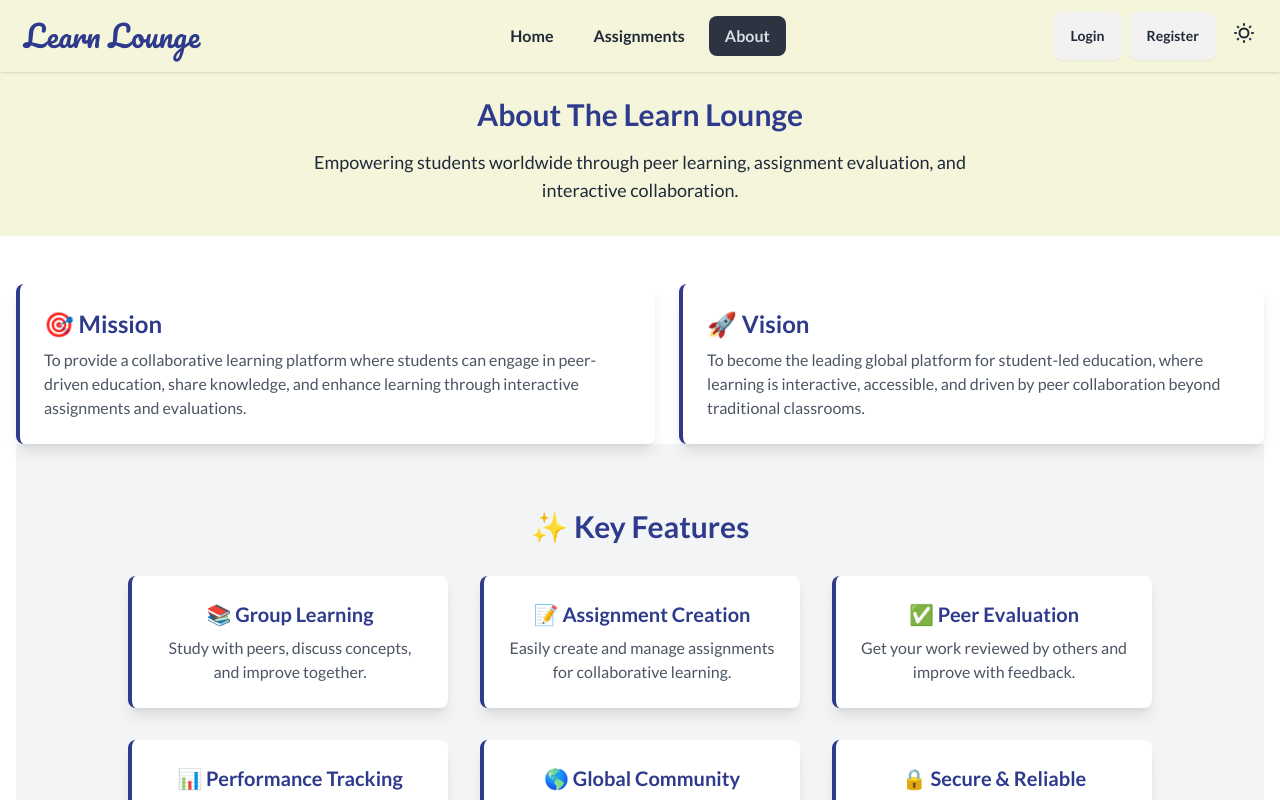
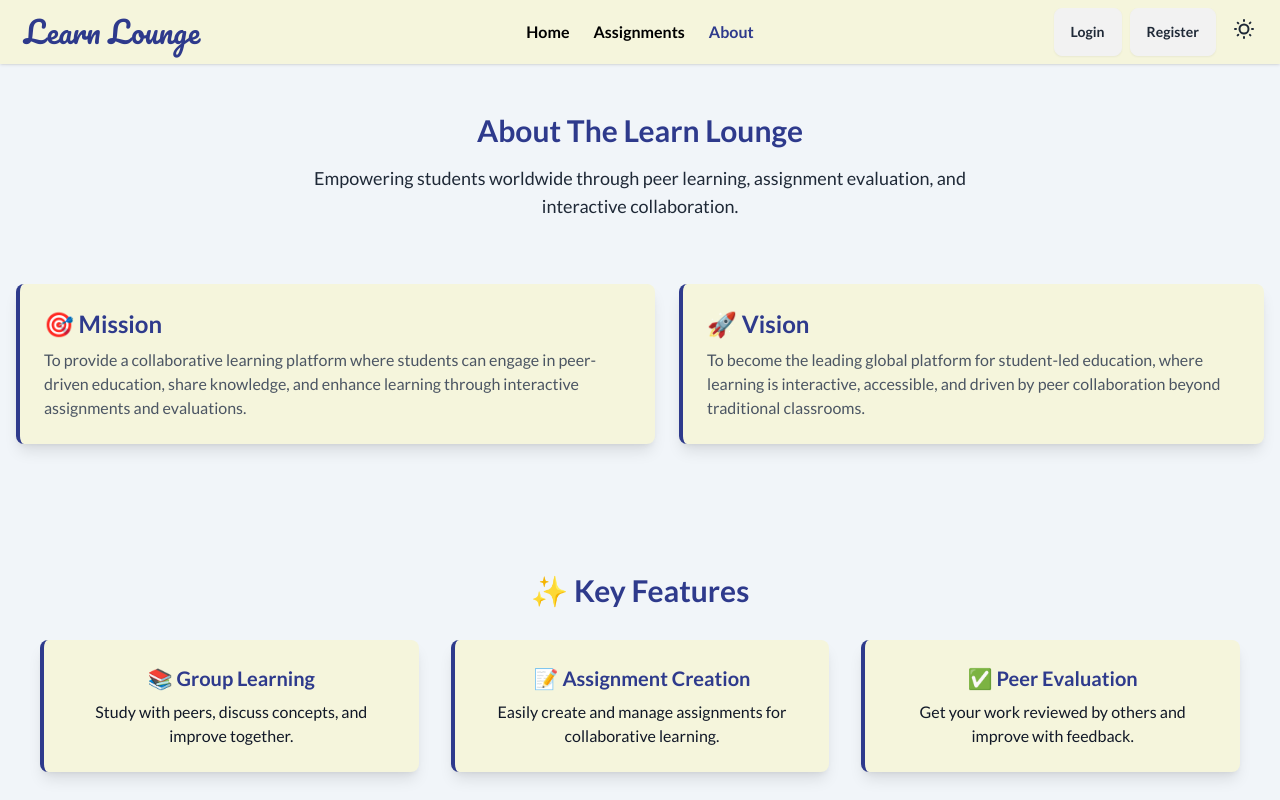
Before and after one commit to Najmul-Shaon/Learn-Lounge-Client, a React (Vite) app: page /about in a window 1280 px wide. Shown: the top 800 px of the page. Built offline with nearby package versions, Linux system fonts and the light colour scheme; no server answers.

Commit message:
navbar fix

```diff
--- a/src/Components/Footer.jsx
+++ b/src/Components/Footer.jsx
@@ -1,6 +1,6 @@
 const Footer = () => {
   return (
-    <footer className="footer bg-base-300 text-base-content p-10">
+    <footer className="footer bg-secondary text-base-content p-10">
       <nav>
         <h6 className="footer-title">Platforms</h6>
         <a className="link link-hover">Home</a>
--- a/src/Components/NavBar.jsx
+++ b/src/Components/NavBar.jsx
@@ -2,6 +2,7 @@ import { useContext, useEffect, useState } from "react";
 import { Link, NavLink } from "react-router-dom";
 import { AuthContext } from "../Provider/AuthProvider";
 import axios from "axios";
+import { RxHamburgerMenu } from "react-icons/rx";
 
 const NavBar = () => {
   // load from auth provider
@@ -30,29 +31,65 @@ const NavBar = () => {
   const links = (
     <>
       <li>
-        <NavLink to="/" className="font-semibold text-base">
+        <NavLink
+          to="/"
+          className={({ isActive }) =>
+            `font-semibold text-base hover:text-primary ${
+              isActive ? "text-primary" : "text-black"
+            } focus:outline-none`
+          }
+        >
           Home
         </NavLink>
       </li>
       <li>
-        <NavLink to="/assignments" className="font-semibold text-base">
+        <NavLink
+          to="/assignments"
+          className={({ isActive }) =>
+            `font-semibold text-base hover:text-primary ${
+              isActive ? "text-primary" : "text-black"
+            } focus:outline-none`
+          }
+        >
           Assignments
         </NavLink>
       </li>
-      <li>
-        <NavLink to="/about" className="font-semibold text-base">
-          About
-        </NavLink>
-      </li>
+
       {user && (
         <li>
-          <NavLink to="/pendingAssignments" className="font-semibold text-base">
+          <NavLink
+            to="/pendingAssignments"
+            className={({ isActive }) =>
+              `font-semibold text-base hover:text-primary ${
+                isActive ? "text-primary" : "text-black"
+              } focus:outline-none`
+            }
+          >
             Pending Assignments
           </NavLink>
         </li>
       )}
+      <li>
+        <NavLink
+          to="/about"
+          className={({ isActive }) =>
+            `font-semibold text-base hover:text-primary ${
+              isActive ? "text-primary" : "text-black"
+            } focus:outline-none`
+          }
+        >
+          About
+        </NavLink>
+      </li>
     </>
   );
+
+  const [isMenuView, setIsMenuView] = useState(true);
+
+  const toggleMenu = () => {
+    setIsMenuView(!isMenuView);
+  };
+
   return (
     <nav className="bg-secondary shadow fixed w-full top-0 left-0 z-50">
       <div className="container mx-auto px-4">
@@ -62,22 +99,10 @@ const NavBar = () => {
               <div
                 tabIndex={0}
                 role="button"
-                className="btn btn-ghost lg:hidden"
+                className="lg:hidden text-lg me-3"
+                // onClick={toggleMenu}
               >
-                <svg
-                  xmlns="http://www.w3.org/2000/svg"
-                  className="h-5 w-5"
-                  fill="none"
-                  viewBox="0 0 24 24"
-                  stroke="currentColor"
-                >
-                  <path
-                    strokeLinecap="round"
-                    strokeLinejoin="round"
-                    strokeWidth="2"
-                    d="M4 6h16M4 12h8m-8 6h16"
-                  />
-                </svg>
+                <RxHamburgerMenu />
               </div>
               <ul
                 tabIndex={0}
@@ -93,8 +118,10 @@ const NavBar = () => {
               Learn Lounge
             </Link>
           </div>
+          {/* for large device  */}
           <div className="navbar-center hidden lg:flex">
-            <ul className="menu menu-horizontal px-1 space-x-2">{links}</ul>
+            {/* <ul className="menu menu-horizontal px-1 space-x-2"> */}
+            <ul className="flex px-1 space-x-6">{links}</ul>
           </div>
           <div className="navbar-end flex gap-2">
             {/* <Link to="/login"> */}
--- a/src/Pages/About/About.jsx
+++ b/src/Pages/About/About.jsx
@@ -4,8 +4,8 @@ import FeatureCard from "./FeatureCard";
 
 const About = () => {
   return (
-    <div className="mt-16">
-      <div className="py-8 bg-secondary px-4">
+    <div className="mt-16 bg-background">
+      <div className="pt-12 px-4">
         <SectionTitle
           header={"About The Learn Lounge"}
           subHeader={
@@ -14,11 +14,11 @@ const About = () => {
         ></SectionTitle>
       </div>
       {/* ***********************************************  */}
-      <div className="bg-background text-text container mx-auto px-4">
+      <div className="container mx-auto px-4">
         {/* Mission & Vision */}
         {/* <div className="max-w-4xl mx-auto py-16 px-6 space-y-12"> */}
-        <div className="flex flex-col md:flex-row gap-6 mt-12">
-          <div className="bg-white shadow-lg rounded-lg p-6 border-l-4 border-primary">
+        <div className="flex flex-col md:flex-row gap-6 py-16 ">
+          <div className="bg-secondary shadow-lg rounded-lg p-6 border-l-4 border-primary">
             <h2 className="text-2xl font-semibold text-primary">🎯 Mission</h2>
             <p className="mt-2 text-gray-600">
               To provide a collaborative learning platform where students can
@@ -27,7 +27,7 @@ const About = () => {
             </p>
           </div>
 
-          <div className="bg-white shadow-lg rounded-lg p-6 border-l-4 border-primary">
+          <div className="bg-secondary shadow-lg rounded-lg p-6 border-l-4 border-primary">
             <h2 className="text-2xl font-semibold text-primary">🚀 Vision</h2>
             <p className="mt-2 text-gray-600">
               To become the leading global platform for student-led education,
@@ -38,8 +38,8 @@ const About = () => {
         </div>
 
         {/* Key Features */}
-        <div className="bg-gray-100 py-16 px-6">
-          <div className="max-w-5xl mx-auto text-center">
+        <div className="py-16 px-6">
+          <div className="text-center">
             <h2 className="text-3xl font-bold text-primary">✨ Key Features</h2>
             <div className="grid md:grid-cols-3 gap-8 mt-8">
               <FeatureCard
--- a/src/Pages/About/FeatureCard.jsx
+++ b/src/Pages/About/FeatureCard.jsx
@@ -1,9 +1,9 @@
 
 const FeatureCard = ({ title, description }) => {
   return (
-    <div className="bg-white shadow-lg rounded-lg p-6 border-l-4 border-primary">
+    <div className="bg-secondary shadow-lg rounded-lg p-6 border-l-4 border-primary">
       <h3 className="text-xl font-semibold text-primary">{title}</h3>
-      <p className="mt-2 text-gray-600">{description}</p>
+      <p className="mt-2 text-text">{description}</p>
     </div>
   );
 };
--- a/src/Pages/PendingAssignment.jsx
+++ b/src/Pages/PendingAssignment.jsx
@@ -4,6 +4,7 @@ import { FaRegWindowClose } from "react-icons/fa";
 import { useLoaderData, useNavigate } from "react-router-dom";
 import { AuthContext } from "../Provider/AuthProvider";
 import Swal from "sweetalert2";
+import SectionTitle from "../Components/SectionTitle/SectionTitle";
 
 const PendingAssignment = () => {
   const pendingAssignments = useLoaderData();
@@ -57,7 +58,11 @@ const PendingAssignment = () => {
       });
   };
   return (
-    <div className="overflow-x-auto container mx-auto my-24">
+    <div className="mt-20">
+      <div className="py-12">
+        <SectionTitle header={"Pending Assginments"}></SectionTitle>
+      </div>
+      <div className="overflow-x-auto container mx-auto pb-24">
         {pendingAssignments?.data?.length <= 0 ? (
           <h3 className="text-3xl text-center">
             There are no pending assignment available.
@@ -103,7 +108,9 @@ const PendingAssignment = () => {
                     {/* Open the modal using document.getElementById('ID').showModal() method */}
                     <button
                       className="btn btn-outline btn-xs hover:bg-orange-300"
-                    onClick={() => handleGiveMark(pendingAssignment?.userMail)}
+                      onClick={() =>
+                        handleGiveMark(pendingAssignment?.userMail)
+                      }
                     >
                       Give Mark
                     </button>
@@ -145,7 +152,9 @@ const PendingAssignment = () => {
                             <div>
                               <div className="w-full">
                                 <label className="label">
-                                <span className="label-text">Obtain Mark</span>
+                                  <span className="label-text">
+                                    Obtain Mark
+                                  </span>
                                 </label>
                                 <input
                                   type="number"
@@ -201,6 +210,7 @@ const PendingAssignment = () => {
           </table>
         )}
       </div>
+    </div>
   );
 };
 
--- a/tailwind.config.js
+++ b/tailwind.config.js
@@ -12,6 +12,7 @@ export default {
         secondary: "#F5F5DC",
         accent: "#FFD700",
         text: "#111827",
+        background: "#f1f5f9",
       },
     },
   },
```
Lines whose indentation alone changed are shown as unchanged.
